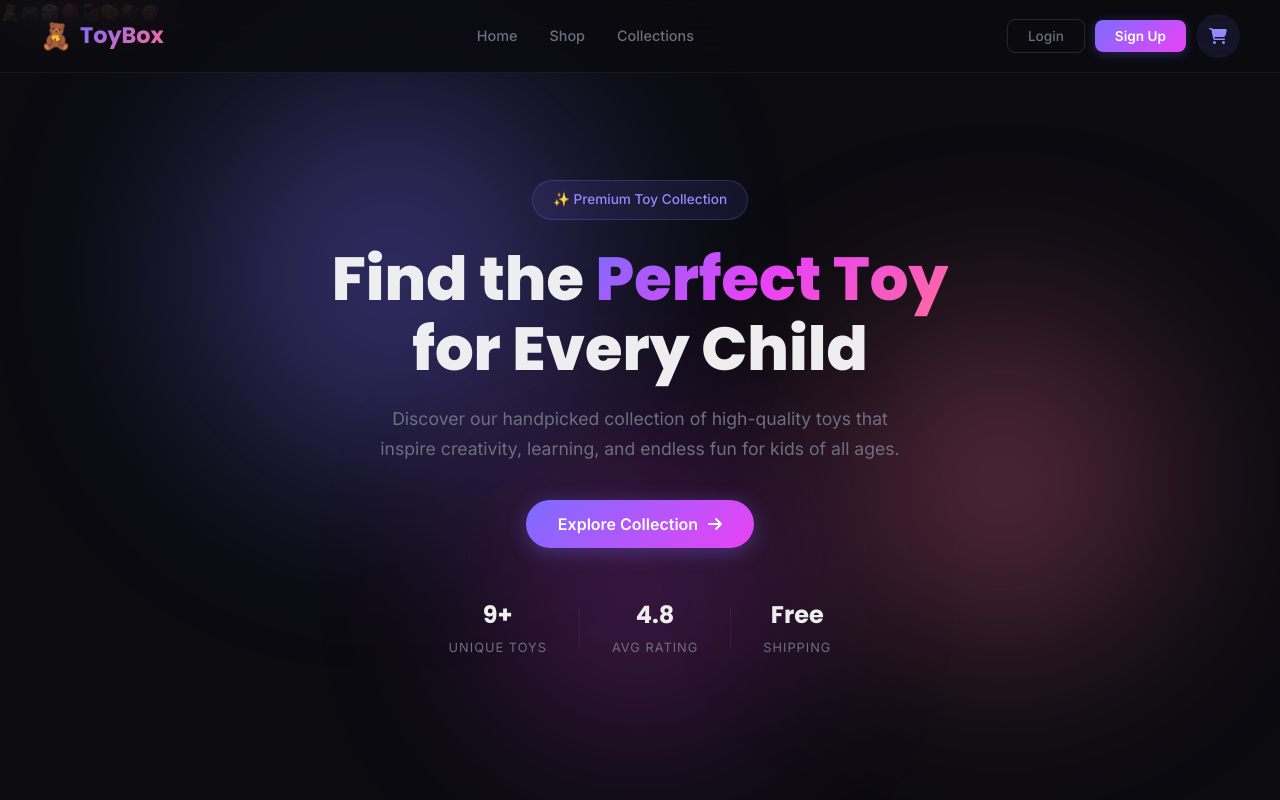
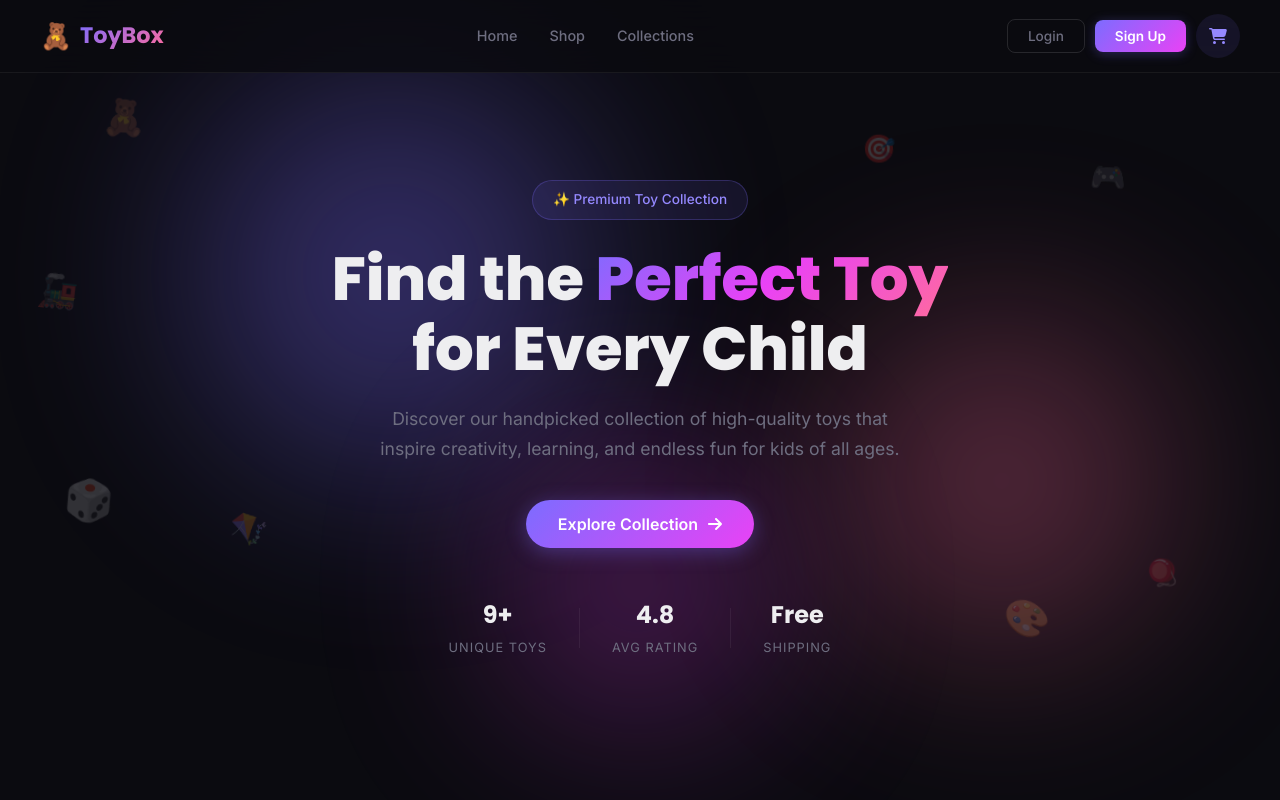
Before and after one commit to WahidaAkhter/add-to-cart-your-toy, a React (Create React App) app: page / in a window 1280 px wide. Shown: the top 800 px of the page. Built offline with nearby package versions, Linux system fonts and the light colour scheme.

Commit message:
Update App.css

```diff
--- a/src/App.css
+++ b/src/App.css
@@ -47,6 +47,102 @@
   bottom: 10%;
   left: 40%;
   animation-delay: 5s;
+}
+
+/* Floating Toy Emojis */
+.floating-toy {
+  position: absolute;
+  font-size: 2rem;
+  opacity: 0.18;
+  z-index: 0;
+  pointer-events: none;
+  animation: toy-drift 12s ease-in-out infinite;
+}
+
+.ft-1 {
+  top: 12%;
+  left: 8%;
+  font-size: 2.2rem;
+  animation-delay: 0s;
+  animation-duration: 10s;
+}
+
+.ft-2 {
+  top: 20%;
+  right: 12%;
+  font-size: 1.8rem;
+  animation-delay: 1.5s;
+  animation-duration: 14s;
+}
+
+.ft-3 {
+  top: 60%;
+  left: 5%;
+  font-size: 2.5rem;
+  animation-delay: 3s;
+  animation-duration: 11s;
+}
+
+.ft-4 {
+  top: 70%;
+  right: 8%;
+  font-size: 1.6rem;
+  animation-delay: 2s;
+  animation-duration: 13s;
+}
+
+.ft-5 {
+  top: 35%;
+  left: 3%;
+  font-size: 2rem;
+  animation-delay: 4s;
+  animation-duration: 15s;
+}
+
+.ft-6 {
+  bottom: 20%;
+  right: 18%;
+  font-size: 2.3rem;
+  animation-delay: 0.8s;
+  animation-duration: 12s;
+}
+
+.ft-7 {
+  bottom: 30%;
+  left: 18%;
+  font-size: 1.9rem;
+  animation-delay: 5s;
+  animation-duration: 16s;
+}
+
+.ft-8 {
+  top: 15%;
+  right: 30%;
+  font-size: 1.7rem;
+  animation-delay: 2.5s;
+  animation-duration: 9s;
+}
+
+@keyframes toy-drift {
+  0% {
+    transform: translateY(0) rotate(0deg);
+  }
+
+  25% {
+    transform: translateY(-18px) rotate(8deg);
+  }
+
+  50% {
+    transform: translateY(8px) rotate(-5deg);
+  }
+
+  75% {
+    transform: translateY(-12px) rotate(4deg);
+  }
+
+  100% {
+    transform: translateY(0) rotate(0deg);
+  }
 }
 
 @keyframes orb-float {
```
